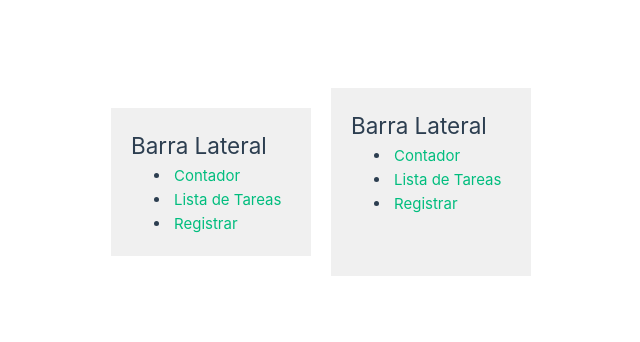
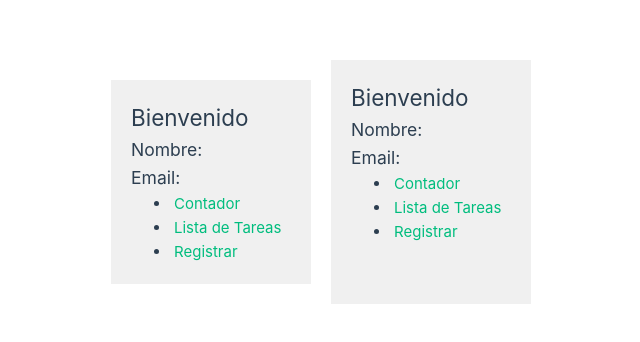
Before and after one commit to M00R3D/CursoVue, a Vue app: page / in a window 1280 px wide. Shown: the part 218-560 px from the top of the page, without its empty margins (109-749 px from the left). Built offline with nearby package versions, Linux system fonts and the light colour scheme.

Commit message:
crear store de pinia para almacenar los datos del registro

```diff
--- a/src/components/Sidebar.vue
+++ b/src/components/Sidebar.vue
@@ -1,11 +1,23 @@
 <!-- components/Sidebar.vue -->
 <script setup>
-
+import { useRegistrarStore } from '@/modules/registro/stores/registrarStore';
+import { ref, watch } from 'vue'; // Agrega watch
+const registrarStore=useRegistrarStore();
+const nombre = ref(registrarStore.nombre.vaule);
+const email = ref(registrarStore.email.vaule);
+watch(()=> registrarStore.nombre,(newValue) => {
+    nombre.value=newValue;
+});
+watch(()=> registrarStore.email,(newValue)=>{
+    email.value=newValue;
+})
 </script>
 
 <template>
     <div class="sidebar">
-        <h2>Barra Lateral</h2>
+        <h2>Bienvenido</h2>
+        <h3>Nombre: {{ nombre }}</h3>
+        <h3>Email: {{ email }}</h3>
         <ul>
             <li><router-link to="/contador">Contador</router-link></li>
             <li><router-link to="/lista-de-tareas">Lista de Tareas</router-link></li>
```
